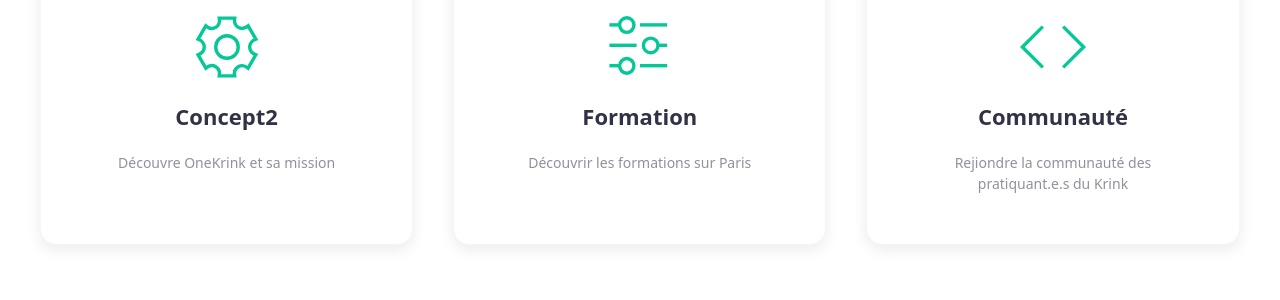
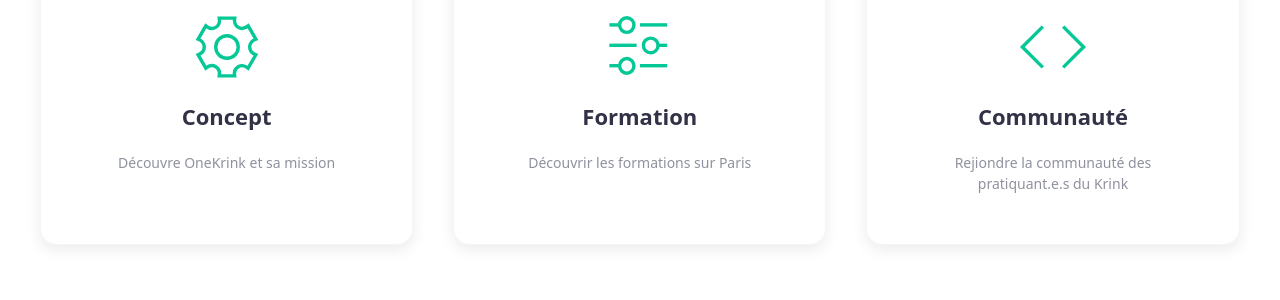
Before and after one commit to OneKrink/onekrink.github.io, a Jekyll site: the page built from index.md, in a window 1280 px wide and 900 px high, scrolled down 599 px. Shown: the part 159-459 px from the top of the window. Built offline with Jekyll 4.4.1, drawn with Linux system fonts in a browser that asks for light colours.

Commit message:
Update navigation_boxes.yml

```diff
--- a/_data/navigation_boxes.yml
+++ b/_data/navigation_boxes.yml
@@ -1,9 +1,9 @@
 # Boxes include navigation
 
-- title: Concept2
+- title: Concept
   desc: Découvre OneKrink et sa mission
   icon: cog
-  doc: installation2
+  doc: installation
 
 - title: Formation
   desc: Découvrir les formations sur Paris
```
